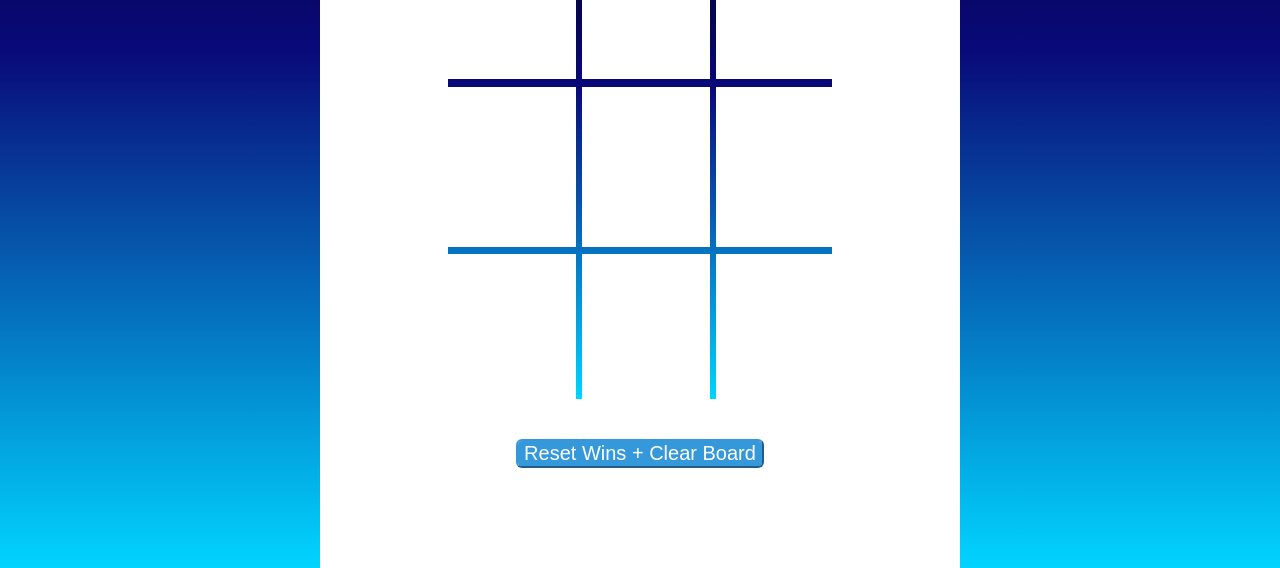
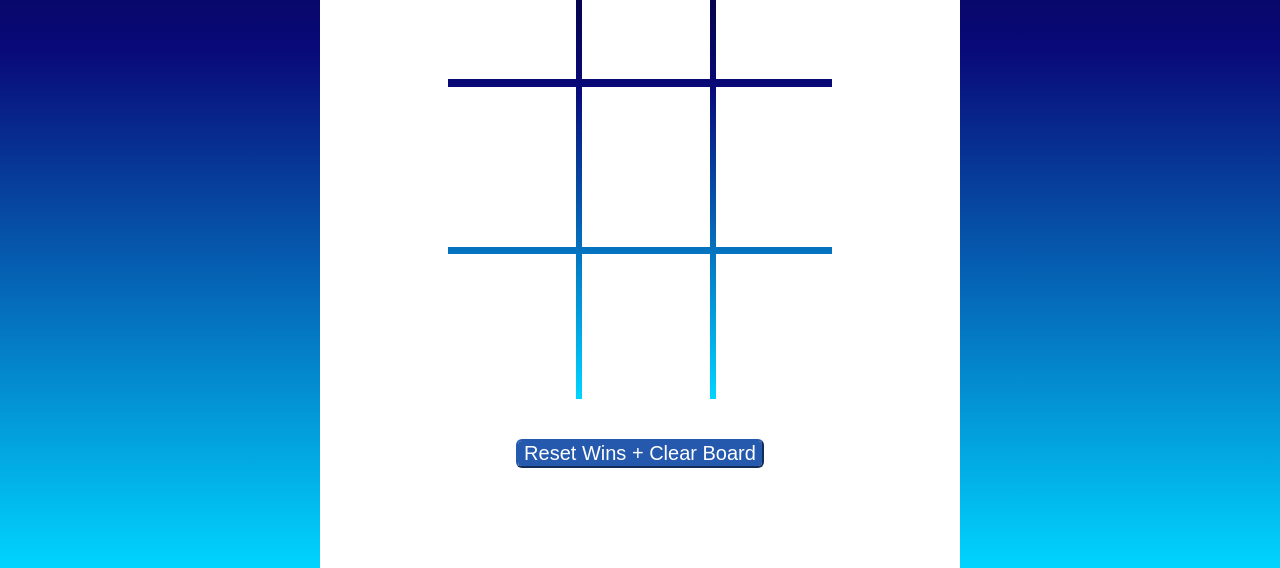
Before and after one commit to zachjjohns/tictactoe, a plain HTML site: page index.html in a window 1280 px wide. Shown: the part 232-800 px from the top of the page. Drawn offline with Linux system fonts and the light colour scheme.

Commit message:
Add README and refactor CSS

```diff
--- a/styles.css
+++ b/styles.css
@@ -47,17 +47,17 @@ body {
 .reset-button {
   margin-top: 2em;
   font-size: 20px;
-  border-color: #3498db;
+  border-color: #2559AD;
   border-radius: 6px;
   color: #FFFFFF;
-  box-shadow: 0 0 40px 40px #3498db inset, 0 0 0 0 #3498db;
+  box-shadow: 0 0 40px 40px #2559AD inset, 0 0 0 0 #2559AD;
   -webkit-transition: all 150ms ease-in-out;
   transition: all 150ms ease-in-out;
 }
 
 .reset-button:hover {
-  box-shadow: 0 0 10px 0 #3498db inset, 0 0 10px 4px #3498db;
-  color: #3498db;
+  box-shadow: 0 0 10px 0 #2559AD inset, 0 0 10px 4px #2559AD;
+  color: #2559AD;
   cursor: pointer;
 }
 
```
Also changed, not shown: game.js (indentation only), 1 other file.
